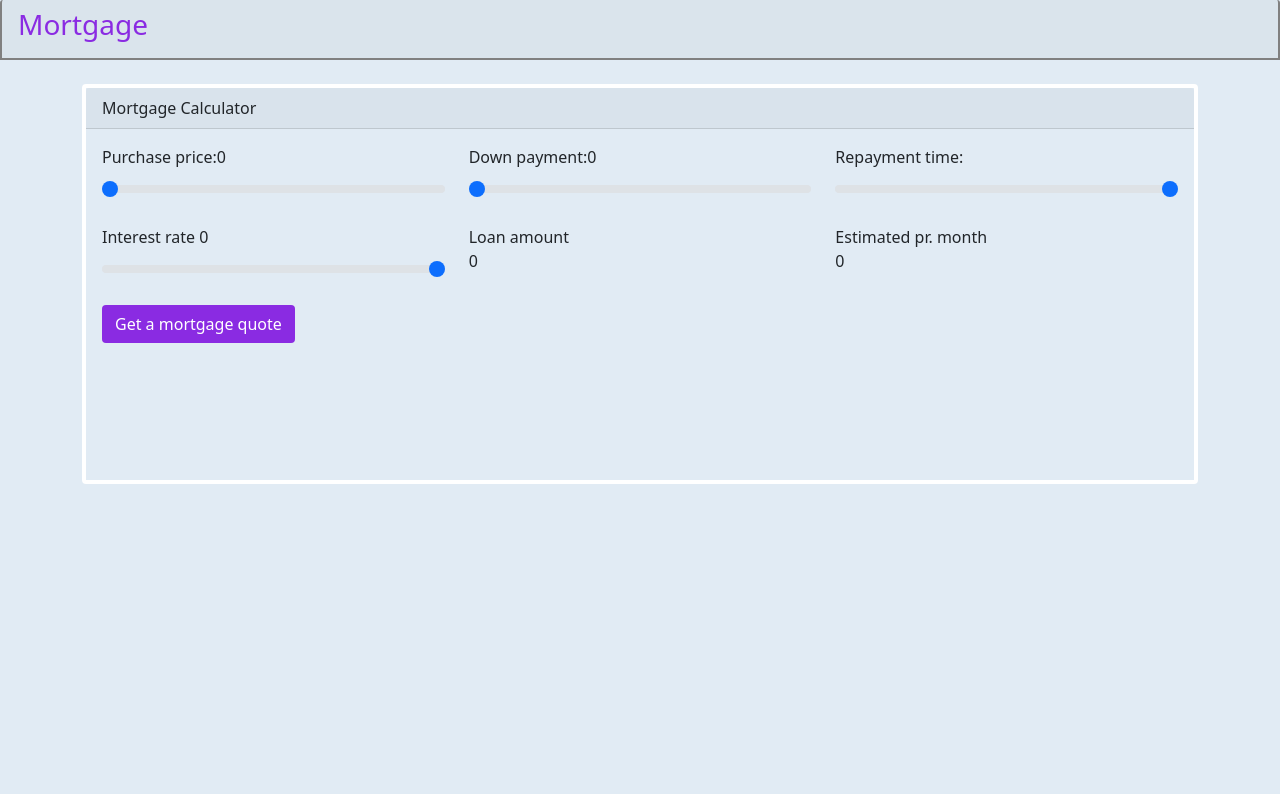
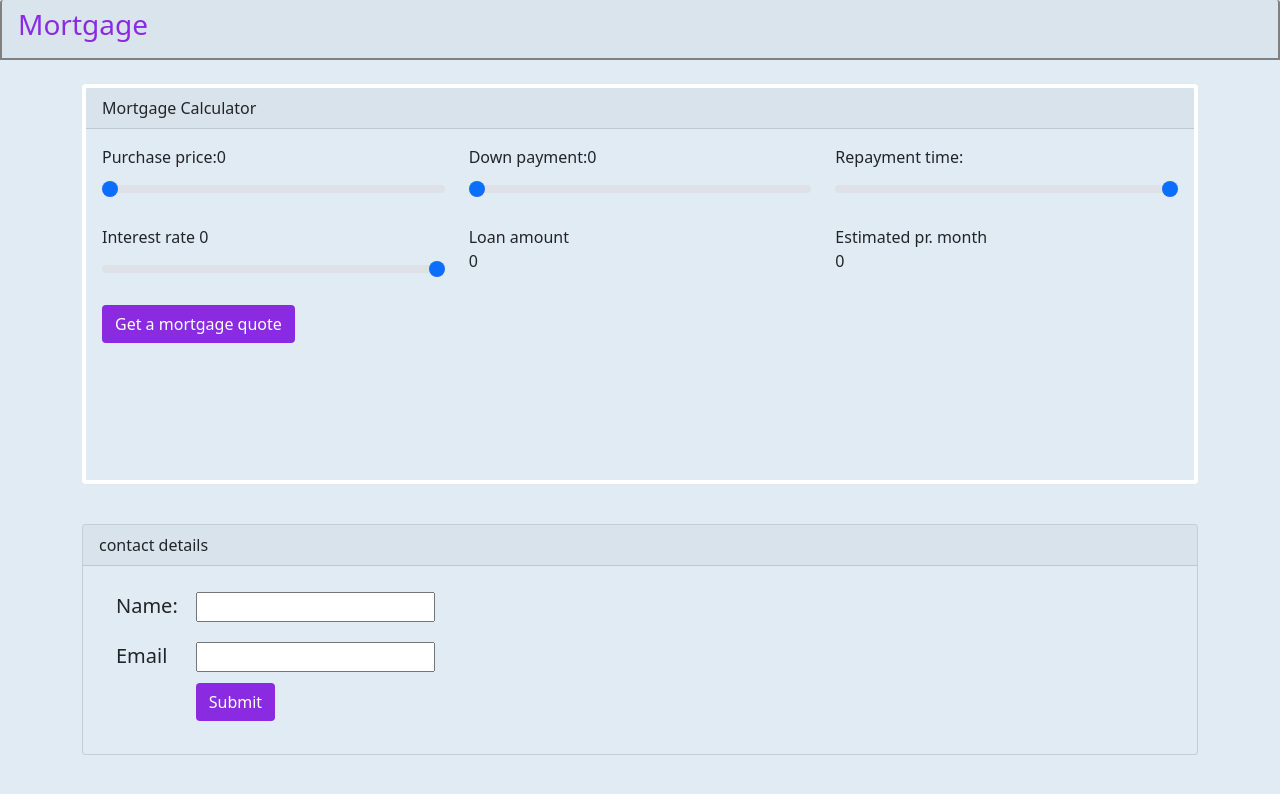
Before and after one commit to harish112/angular-mortgage, an Angular app: page /contact in a window 1280 px wide. Shown: the top 794 px of the page. Built offline with nearby package versions, Linux system fonts and the light colour scheme.

Commit message:
3 files modified

```diff
--- a/src/app/app.component.html
+++ b/src/app/app.component.html
@@ -1,2 +1,3 @@
 <calculator></calculator>
 <form></form>
+<router-outlet></router-outlet>
--- a/src/contact/contact.component.html
+++ b/src/contact/contact.component.html
@@ -1,14 +1,28 @@
 <div class="container">
   <div class="card">
     <div class="card-header">contact details</div>
-    <form class="card-body">
+    <form class="card-body" [formGroup]="userForm">
       <tr>
         <td><label for="name" class="form-control-lg">Name:</label></td>
-        <td><input type="text" id="name" class="formControl" /></td>
+        <td>
+          <input
+            type="text"
+            formControlName="name"
+            id="name"
+            class="formControl"
+          />
+        </td>
       </tr>
       <tr>
         <td><label for="email" class="form-control-lg">Email</label></td>
-        <td><input type="email" id="email" class="formControl" /></td>
+        <td>
+          <input
+            type="email"
+            id="email"
+            formControlName="email"
+            class="formControl"
+          />
+        </td>
       </tr>
       <tr>
         <br />
--- a/src/contact/contact.component.ts
+++ b/src/contact/contact.component.ts
@@ -1,15 +1,19 @@
 import { Component, OnInit } from '@angular/core';
+import { FormBuilder, FormGroup, Validators } from '@angular/forms';
 
 @Component({
   selector: 'app-contact',
   templateUrl: './contact.component.html',
-  styleUrls: ['./contact.component.css']
+  styleUrls: ['./contact.component.css'],
 })
 export class ContactComponent implements OnInit {
-
-  constructor() { }
-
-  ngOnInit() {
+  userForm: FormGroup;
+  constructor(private form: FormBuilder) {
+    this.userForm = this.form.group({
+      name: ['', Validators.required],
+      email: ['', Validators.required],
+    });
   }
 
+  ngOnInit() {}
 }
```
